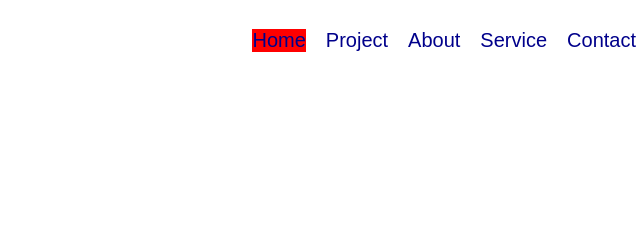
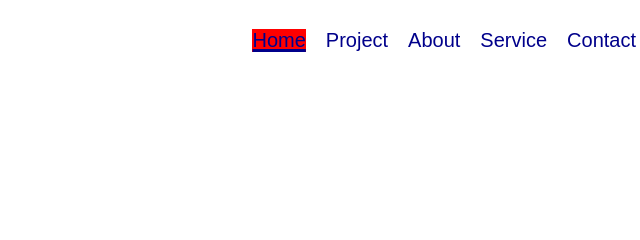
Before and after one commit to Zingirdas/49-grupe-Live-Video, a website: page index.html in a window 1280 px wide. In both pictures the pointer is over the link "Home". Shown: the top 240 px of the page, 404-1044 px from the left. Drawn offline with Linux system fonts and the light colour scheme.

Commit message:
Header underline

```diff
--- a/css/header.css
+++ b/css/header.css
@@ -22,5 +22,6 @@
 }
 
 .link:hover{
+   text-decoration: underline 3px;
    background-color: red;
 }
```
